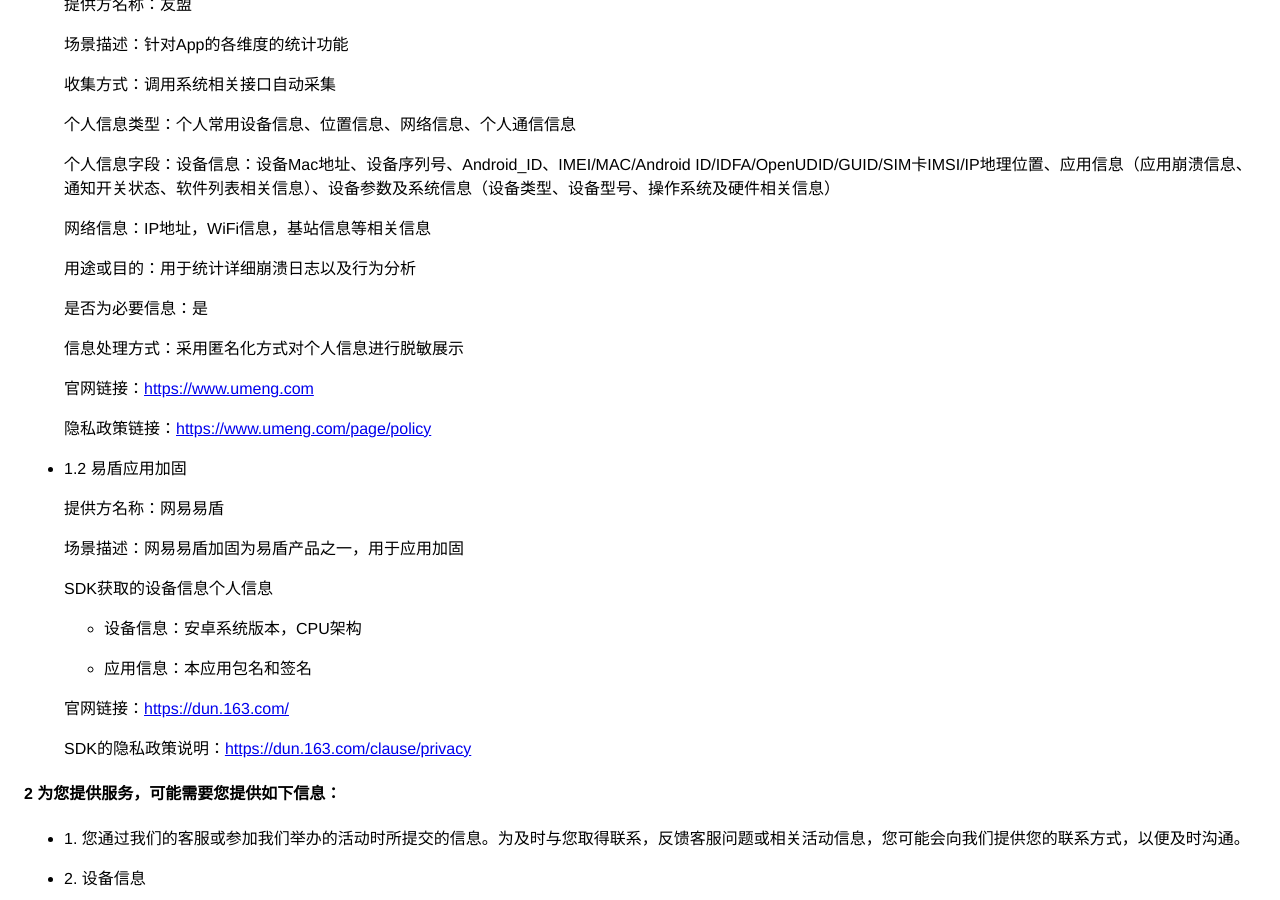
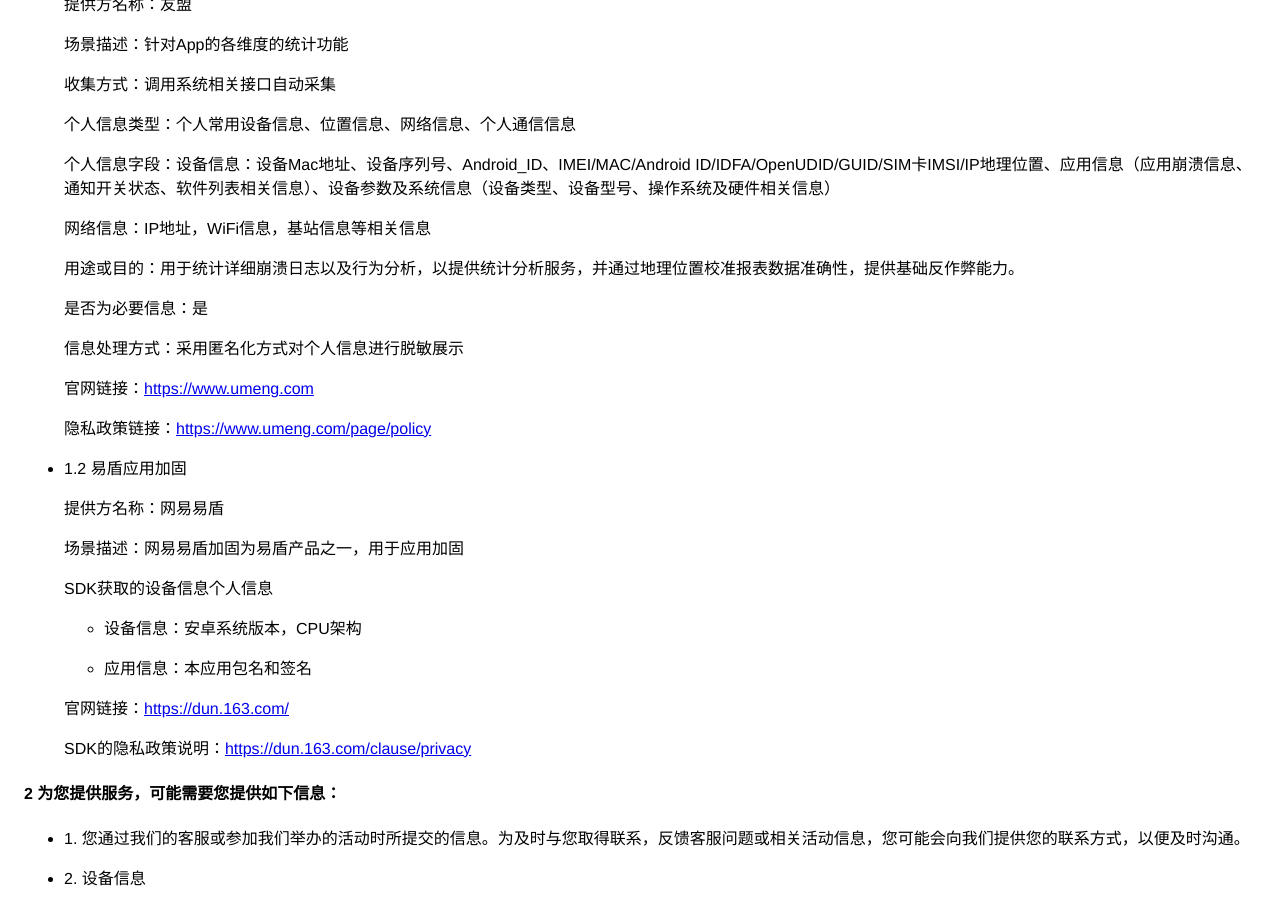
Before and after one commit to ztdr/home, a Jekyll site: the page lz_privacy.html, which Jekyll copies as it is, in a window 1280 px wide and 900 px high, scrolled down 607 px. Built offline with Jekyll 4.4.1, drawn with Linux system fonts in a browser that asks for light colours.

Commit message:
feat: update

```diff
--- a/lz_privacy.html
+++ b/lz_privacy.html
@@ -50,7 +50,7 @@
         <p>个人信息类型：个人常用设备信息、位置信息、网络信息、个人通信信息</p>
         <p>个人信息字段：设备信息：设备Mac地址、设备序列号、Android_ID、IMEI/MAC/Android ID/IDFA/OpenUDID/GUID/SIM卡IMSI/IP地理位置、应用信息（应用崩溃信息、通知开关状态、软件列表相关信息）、设备参数及系统信息（设备类型、设备型号、操作系统及硬件相关信息）</p>
         <p>网络信息：IP地址，WiFi信息，基站信息等相关信息</p>
-        <p>用途或目的：用于统计详细崩溃日志以及行为分析</p>
+        <p>用途或目的：用于统计详细崩溃日志以及行为分析，以提供统计分析服务，并通过地理位置校准报表数据准确性，提供基础反作弊能力。</p>
         <p>是否为必要信息：是</p>
         <p>信息处理方式：采用匿名化方式对个人信息进行脱敏展示</p>
         <p>官网链接：<a href="https://www.umeng.com">https://www.umeng.com</a></p>
--- a/lz_privacy_lzds.html
+++ b/lz_privacy_lzds.html
@@ -49,7 +49,7 @@
         <p>个人信息类型：个人常用设备信息、位置信息、网络信息、个人通信信息</p>
         <p>个人信息字段：设备信息：设备Mac地址、设备序列号、Android_ID、IMEI/MAC/Android ID/IDFA/OpenUDID/GUID/SIM卡IMSI/IP地理位置、应用信息（应用崩溃信息、通知开关状态、软件列表相关信息）、设备参数及系统信息（设备类型、设备型号、操作系统及硬件相关信息）</p>
         <p>网络信息：IP地址，WiFi信息，基站信息等相关信息</p>
-        <p>用途或目的：用于统计详细崩溃日志以及行为分析</p>
+        <p>用途或目的：用于统计详细崩溃日志以及行为分析，以提供统计分析服务，并通过地理位置校准报表数据准确性，提供基础反作弊能力。</p>
         <p>是否为必要信息：是</p>
         <p>信息处理方式：采用匿名化方式对个人信息进行脱敏展示</p>
         <p>官网链接：<a href="https://www.umeng.com">https://www.umeng.com</a></p>
```
